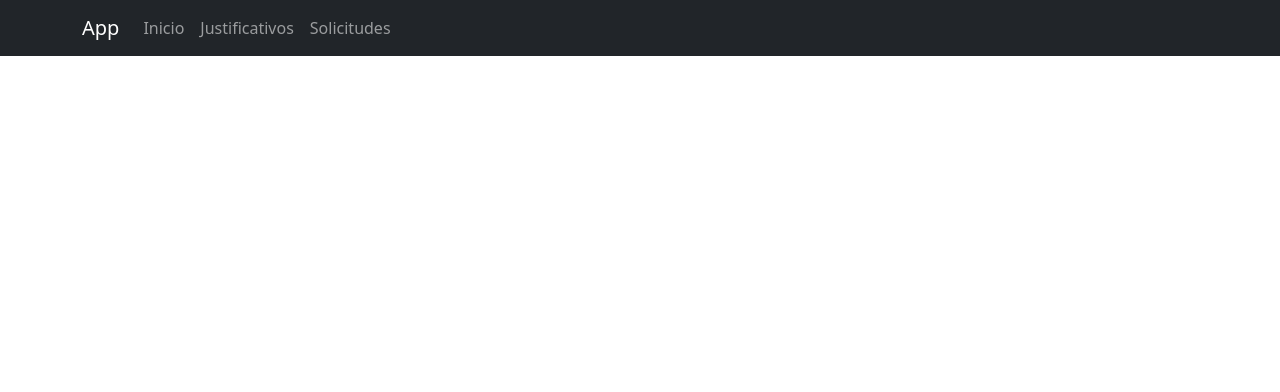
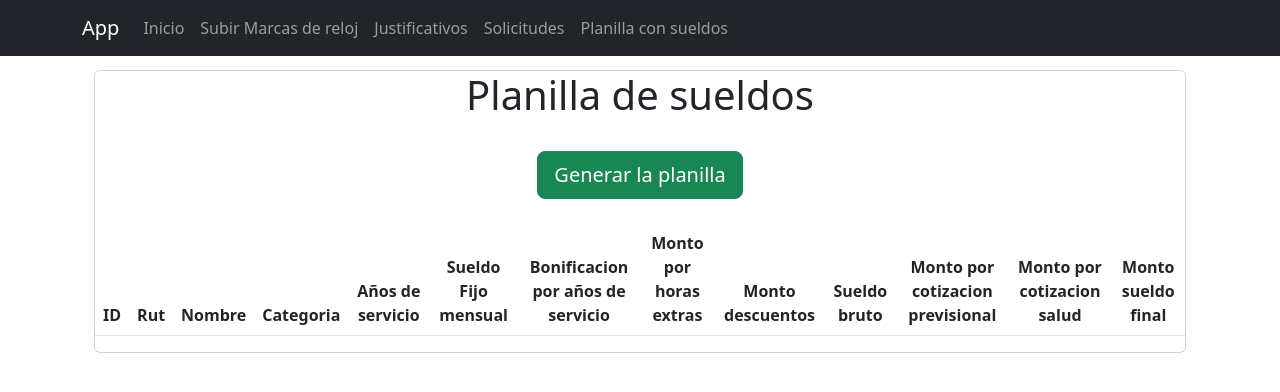
Before and after one commit to MatiasYanezUsach/microservice-frontend, a React (Create React App) app in the folder my-app/: page /ReporteSueldo in a window 1280 px wide. Shown: the top 392 px of the page. Built offline with nearby package versions, Linux system fonts and the light colour scheme.

Commit message:
mas implementaciones

```diff
--- a/my-app/src/App.js
+++ b/my-app/src/App.js
@@ -5,6 +5,8 @@ import Layout from './Layout';
 import Index from './pages/Index';
 import Justificativos from './pages/Justificativos'
 import Solicitudes from './pages/Solicitudes'
+import ReporteSueldo from './pages/ReporteSueldo'
+import Marcas from './pages/Marcas'
 
 function App() {
   return (
@@ -14,6 +16,8 @@ function App() {
           <Route path='/' element={<Index />} exact/>
           <Route path='/Justificativos' element={<Justificativos/>} exact />
           <Route path='/Solicitudes' element={<Solicitudes/>} exact />
+          <Route path='/ReporteSueldo' element={<ReporteSueldo/>} exact />
+          <Route path='/Marcas' element={<Marcas/>} exact />
         </Routes>
       </Container>
     </Layout>
--- a/my-app/src/components/Menu.js
+++ b/my-app/src/components/Menu.js
@@ -9,8 +9,10 @@ const Menu = () => {
                 <Navbar.Collapse id="responsive-navbar">
                     <Nav className='me-auto'>
                         <Nav.Link href="/">Inicio</Nav.Link>
+                        <Nav.Link href="/Marcas">Subir Marcas de reloj</Nav.Link>
                         <Nav.Link href="/Justificativos">Justificativos</Nav.Link>
                         <Nav.Link href="/Solicitudes">Solicitudes</Nav.Link>
+                        <Nav.Link href="/ReporteSueldo">Planilla con sueldos</Nav.Link>
                     </Nav>
                 </Navbar.Collapse>
             </Container>
--- a/my-app/src/pages/Justificativos.js
+++ b/my-app/src/pages/Justificativos.js
@@ -11,18 +11,18 @@ const Justificativos = () => {
                 <Row>
                     <Form className='text-center'>
                         <FormGroup>
-                            <label><h4>Rut del empleado: </h4></label>
+                            <label><h5>Rut del empleado: </h5></label>
                             <br></br>
-                            <h4><input placeholder='12.345.678-9' name="rut" clasname="form-control"></input></h4>
+                            <h5><input placeholder='12.345.678-9' name="rut" clasname="form-control"></input></h5>
                         </FormGroup>
                         <FormGroup>
-                            <label><h4>Fecha a cubrir: </h4></label>
+                            <label><h5>Fecha a cubrir: </h5></label>
                             <br></br>
-                            <h4><input placeholder='YYYY-MM-DD' name="fecha" clasname="form-control"></input></h4>
+                            <h5><input placeholder='YYYY-MM-DD' name="fecha" clasname="form-control"></input></h5>
                         </FormGroup>
                         <div class="btn-group btn-group-toggle" data-toggle="buttons">
-                            <Button className="btn btn-success btn-lg">Guardar</Button>
-                            <Button className="btn btn-danger btn-lg">Cancelar</Button>
+                            <Button className="btn btn-success btn-default">Guardar</Button>
+                            <Button className="btn btn-danger btn-default">Cancelar</Button>
                         </div>
                     </Form>
                 </Row>
--- /dev/null
+++ b/my-app/src/pages/Marcas.js
@@ -0,0 +1,23 @@
+import { Container, Row, Table, FormGroup, Col, Card, Button } from 'react-bootstrap';
+
+const Marcas = () => {
+
+    return (
+        <Container style={{ marginTop: '70px' }}>
+            <Card className='text-center'>
+                <Row>
+                    <Col><h1>Marcas de reloj</h1><br></br> </Col>
+                </Row>
+                <div class="card-body p-4 text-center">
+                    <h3>Cargar Datos</h3><br></br>
+                    <form>
+                        <input type="file" class="form-control" name="archivos" /><br></br>
+                        <h5><input type="submit" value="Cargar" /></h5>
+                    </form>
+                </div>
+            </Card>
+        </Container>
+    );
+};
+
+export default Marcas;
--- /dev/null
+++ b/my-app/src/pages/ReporteSueldo.js
@@ -0,0 +1,46 @@
+import { Container, Row, Table, FormGroup, Col, Card, Button } from 'react-bootstrap';
+
+const ReporteSueldo = () => {
+
+    return (
+        <Container style={{ marginTop: '70px' }}>
+            <Card className='text-center'>
+                <Row>
+                    <Col><h1>Planilla de sueldos</h1><br></br> </Col>
+                </Row>
+                <Row>
+                    <Col>
+                        <Button className="btn btn-success btn-lg" variant="success">
+                            Generar la planilla
+                        </Button>
+                    </Col>
+                </Row>
+                <Row>
+                    <Col>
+                        <Table striped className="mt-4">
+                            <thead>
+                                <tr>
+                                    <th>ID</th>
+                                    <th>Rut</th>
+                                    <th>Nombre</th>
+                                    <th>Categoria</th>
+                                    <th>Años de servicio</th>
+                                    <th>Sueldo Fijo mensual</th>
+                                    <th>Bonificacion por años de servicio</th>
+                                    <th>Monto por horas extras</th>
+                                    <th>Monto descuentos</th>
+                                    <th>Sueldo bruto</th>
+                                    <th>Monto por cotizacion previsional</th>
+                                    <th>Monto por cotizacion salud</th>
+                                    <th>Monto sueldo final</th>
+                                </tr>
+                            </thead>
+                        </Table>
+                    </Col>
+                </Row>
+            </Card>
+        </Container>
+    );
+};
+
+export default ReporteSueldo;
--- a/my-app/src/pages/Solicitudes.js
+++ b/my-app/src/pages/Solicitudes.js
@@ -11,18 +11,18 @@ const Solicitudes = () => {
                 <Row>
                     <Form className='text-center'>
                         <FormGroup>
-                            <label><h4>Rut del empleado: </h4></label>
+                            <label><h5>Rut del empleado: </h5></label>
                             <br></br>
-                            <h4><input placeholder='12.345.678-9' name="rut" clasname="form-control"></input></h4>
+                            <h5><input placeholder='12.345.678-9' name="rut" clasname="form-control"></input></h5>
                         </FormGroup>
                         <FormGroup>
-                            <label><h4>Fecha a cubrir: </h4></label>
+                            <label><h5>Fecha a cubrir: </h5></label>
                             <br></br>
-                            <h4><input placeholder='YYYY-MM-DD' name="fecha" clasname="form-control"></input></h4>
+                            <h5><input placeholder='YYYY-MM-DD' name="fecha" clasname="form-control"></input></h5>
                         </FormGroup>
                         <div class="btn-group btn-group-toggle" data-toggle="buttons">
-                            <Button className="btn btn-success btn-lg">Guardar</Button>
-                            <Button className="btn btn-danger btn-lg">Cancelar</Button>
+                            <Button className="btn btn-success btn-default">Guardar</Button>
+                            <Button className="btn btn-danger btn-default">Cancelar</Button>
                         </div>
                     </Form>
                 </Row>
```
